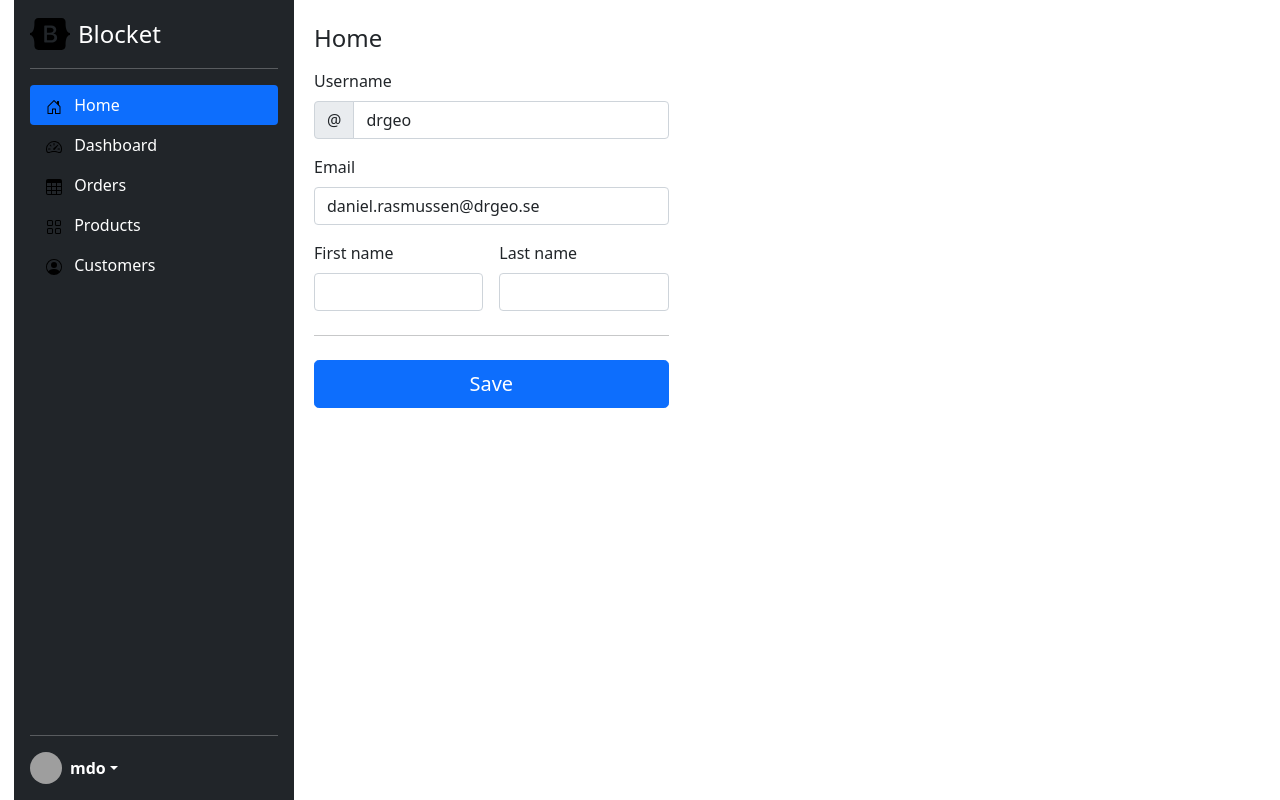
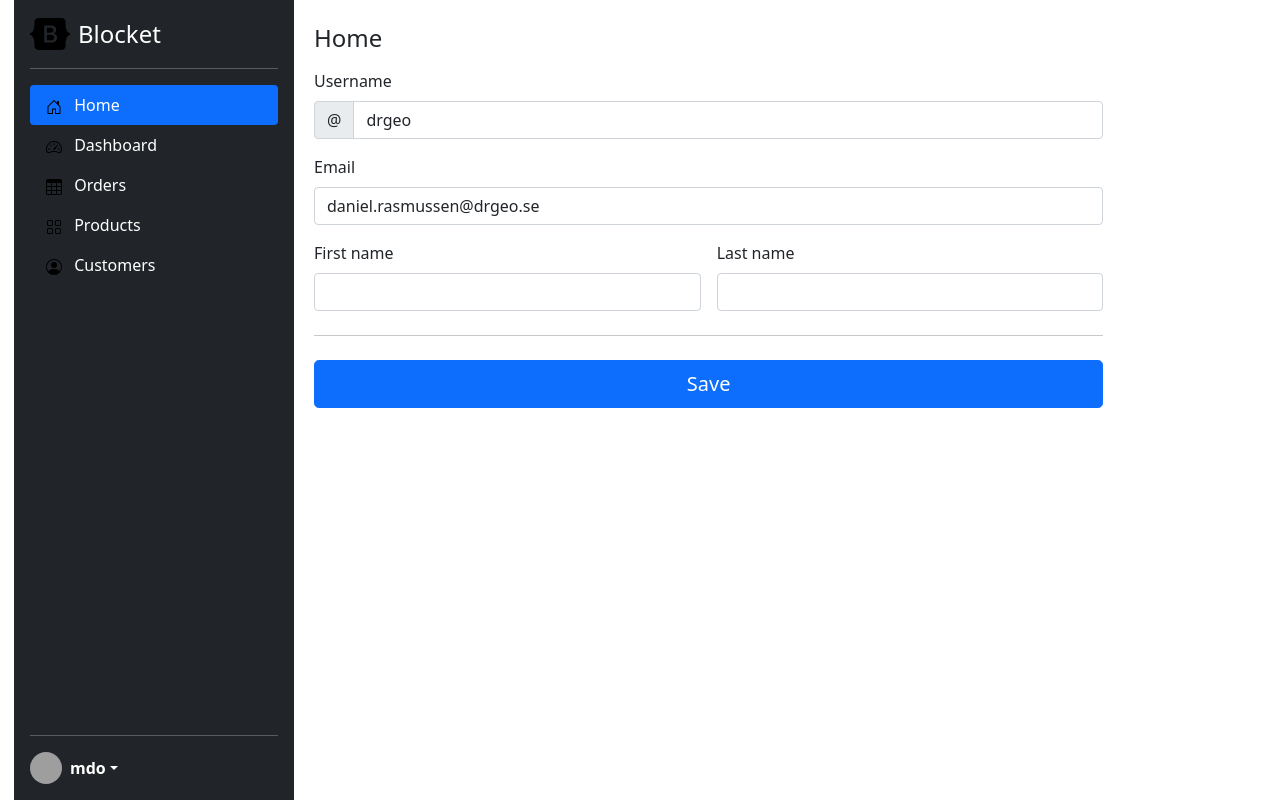
Before and after one commit to daRasmussen/ubiquitous-lamp, a Django app: page /profile/ in a window 1280 px wide; the page is wider, and only the part inside the window is pictured. Run offline with Django 4.2, Linux system fonts and the light colour scheme; a user stored in the database is signed in; grey boxes are pictures that could not be loaded.

```diff
--- a/drgeo/blocket-project/main/templates/main/profile.html
+++ b/drgeo/blocket-project/main/templates/main/profile.html
@@ -2,7 +2,7 @@
 {% load static %}
 {% block main %}
     <br>
-    <div class="row g-5" style="max-width:50%">
+    <div class="row g-5">
         <div class="col-md-7 col-lg-8">
             <h4 class="mb-3">
                 Home
```
